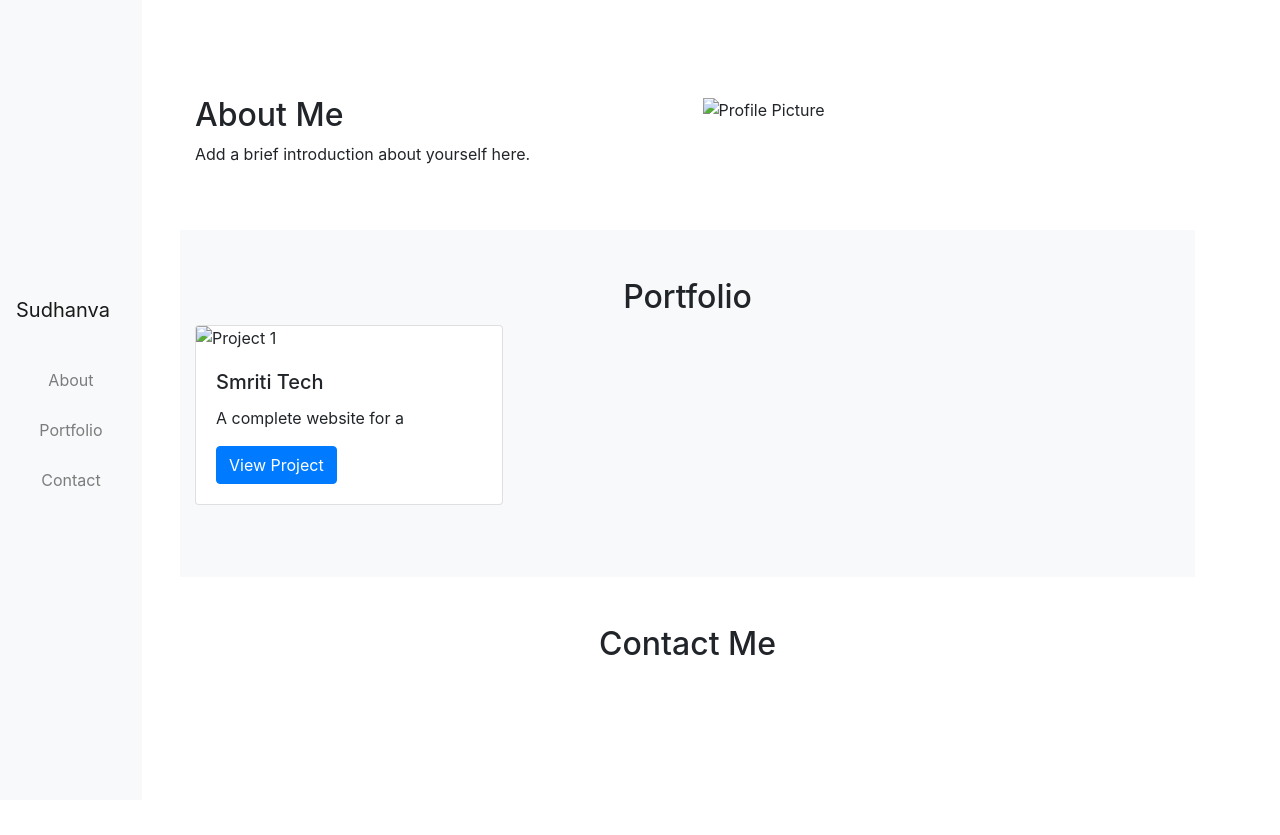
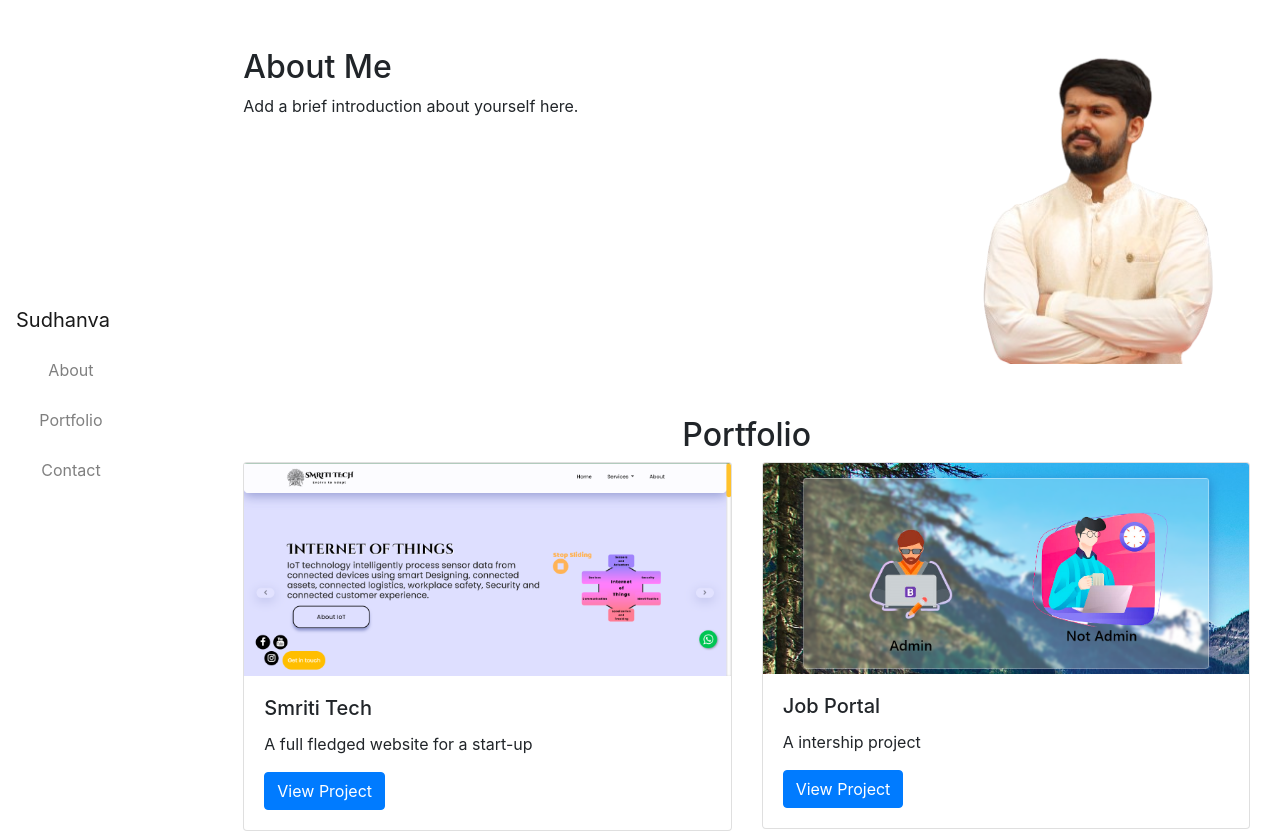
Before and after one commit to 1Sudhanva/Portfolio, a plain HTML site: page index.html in a window 1280 px wide. Shown: the top 835 px of the page. Before the commit the page ends 800 px from the top, so only its background shows below. Drawn offline with nearby package versions, Linux system fonts and the light colour scheme.

Commit message:
added req. images

```diff
--- a/CSS/style.css
+++ b/CSS/style.css
@@ -4,10 +4,6 @@
   left: 0;
   top: 0;
   bottom: 0;
-}
-
-.navbar-brand {
-  margin-bottom: 20px;
 }
 
 .navbar.fixed-left .navbar-nav {
@@ -23,3 +19,8 @@
   padding: 0.5rem 1rem;
   text-align: center;
 }
+#contact {
+  position: relative;
+  width: 100%;
+  bottom: 0 !important;
+}
--- a/index.html
+++ b/index.html
@@ -12,13 +12,12 @@
     <link rel="stylesheet" href="css/style.css" />
   </head>
   <body>
-    <section id="about" class="py-5">
-      <div class="container">
+    <section id="main" class="">
+      <div class="container-fluid">
         <div class="row">
-          <div class="col">
+          <div class="col-2">
             <!-- Vertical Navigation Bar (Fixed Left) -->
-            <nav
-              class="navbar navbar-expand-lg navbar-light bg-light fixed-left">
+            <nav class="navbar navbar-expand-lg navbar-light fixed-left">
               <div class="collapse navbar-collapse" id="navbarNav">
                 <ul class="navbar-nav flex-column">
                   <li class="nav-item active">
@@ -37,19 +36,19 @@
               </div>
             </nav>
           </div>
-          <div class="col-11">
+          <div class="col-10">
             <!-- About Section -->
             <section id="about" class="py-5">
               <div class="container">
                 <div class="row">
-                  <div class="col-lg-6">
+                  <div class="col-lg-8">
                     <h2>About Me</h2>
                     <p>Add a brief introduction about yourself here.</p>
                   </div>
-                  <div class="col-lg-6">
+                  <div class="col-lg-4">
                     <img
                       id="profile"
-                      src="profile.png"
+                      src="images/profile.png"
                       alt="Profile Picture"
                       class="img-fluid" />
                   </div>
@@ -58,22 +57,60 @@
             </section>
 
             <!-- Portfolio Section -->
-            <section id="portfolio" class="py-5 bg-light">
+            <section id="portfolio" class="py-1">
               <div class="container">
                 <h2 class="text-center">Portfolio</h2>
                 <div class="row">
                   <!-- Your portfolio items go here -->
-                  <div class="col-lg-4 col-md-6 mb-4">
+                  <div class="col-lg-6 col-md-6 mb-4">
                     <div class="card">
                       <img
-                        src="Smriti-tech.png"
+                        src="images/Smriti-tech.png"
                         class="card-img-top"
                         alt="Project 1" />
                       <div class="card-body">
                         <h5 class="card-title">Smriti Tech</h5>
-                        <p class="card-text">A complete website for a</p>
+                        <p class="card-text">
+                          A full fledged website for a start-up
+                        </p>
                         <a
                           href="https://1sudhanva.github.io/Smriti-tech/"
+                          class="btn btn-primary"
+                          >View Project</a
+                        >
+                      </div>
+                    </div>
+                  </div>
+                  <div class="col-lg-6 col-md-6 mb-4">
+                    <div class="card">
+                      <img
+                        src="images/Job-portal.png"
+                        class="card-img-top"
+                        alt="Project 2" />
+                      <div class="card-body">
+                        <h5 class="card-title">Job Portal</h5>
+                        <p class="card-text">A intership project</p>
+                        <a
+                          href="https://1sudhanva.github.io/Job-Portal/"
+                          class="btn btn-primary"
+                          >View Project</a
+                        >
+                      </div>
+                    </div>
+                  </div>
+                  <div class="col-lg-6 col-md-6 mb-4">
+                    <div class="card">
+                      <img
+                        src="images/krishi.png"
+                        class="card-img-top"
+                        alt="Project 3" />
+                      <div class="card-body">
+                        <h5 class="card-title">Krishi</h5>
+                        <p class="card-text">
+                          A farmer app developed in flutter
+                        </p>
+                        <a
+                          href="https://github.com/1Sudhanva/krishi"
                           class="btn btn-primary"
                           >View Project</a
                         >
@@ -86,11 +123,17 @@
             </section>
 
             <!-- Contact Section -->
-            <section id="contact" class="py-5">
+            <section id="contact" class="py-5 bg-dark text-light">
               <div class="container">
                 <h2 class="text-center">Contact Me</h2>
                 <div class="row">
-                  <div class="col-md-6 mx-auto"></div>
+                  <div class="col-md-6 mx-auto">
+                    <a
+                      href="https://www.linkedin.com/in/sudhanva-282-/"
+                      target="_blank"
+                      >Visit my LinkedIn profile</a
+                    >
+                  </div>
                 </div>
               </div>
             </section>
```
Also changed, not shown: Images/Job-portal.png (added), Images/Smriti-tech.png (added), Images/krishi.png (added), Images/profile.png (added).
